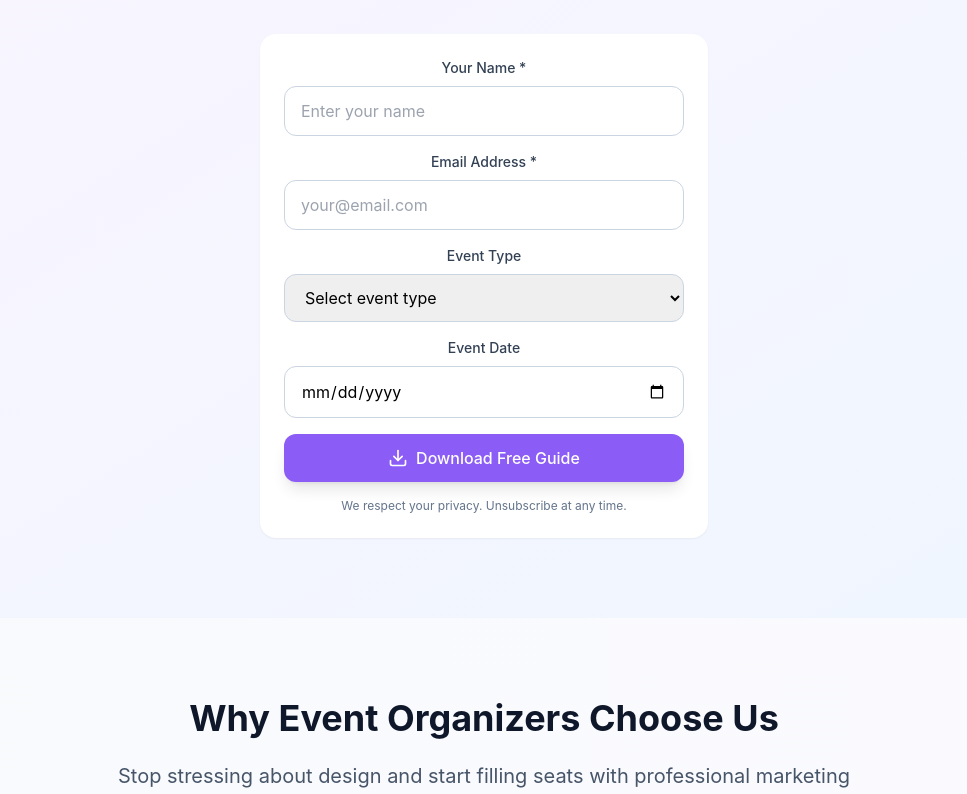
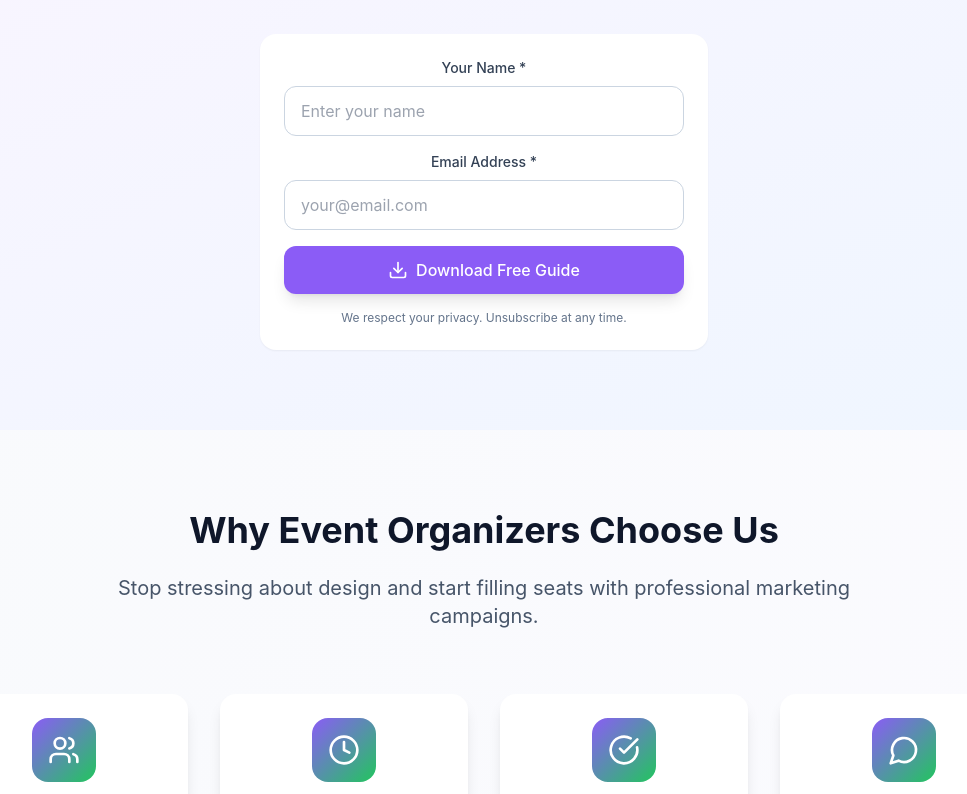
Before and after one commit to Adoraq1/adoraq-wesbite, a Next.js app: page / in a window 1280 px wide. Shown: the part 1111-1905 px from the top of the page, without its empty margins (156-1123 px from the left). Built offline with nearby package versions, Linux system fonts and the light colour scheme.

Commit message:
Remove event type and date fields from lead form - Simplified form to just name and email

```diff
--- a/components/LeadForm.tsx
+++ b/components/LeadForm.tsx
@@ -10,9 +10,7 @@ interface LeadFormProps {
 export default function LeadForm({ onSuccess }: LeadFormProps) {
   const [formData, setFormData] = useState({
     name: '',
-    email: '',
-    eventType: '',
-    eventDate: ''
+    email: ''
   })
   const [isLoading, setIsLoading] = useState(false)
   const [errors, setErrors] = useState<{[key: string]: string}>({})
@@ -49,9 +47,7 @@ export default function LeadForm({ onSuccess }: LeadFormProps) {
         },
         body: JSON.stringify({
           email: formData.email,
-          name: formData.name,
-          eventType: formData.eventType,
-          eventDate: formData.eventDate
+          name: formData.name
         })
       })
 
@@ -146,42 +142,7 @@ export default function LeadForm({ onSuccess }: LeadFormProps) {
           )}
         </div>
 
-        <div>
-          <label htmlFor="eventType" className="block text-sm font-medium text-muted-700 mb-2">
-            Event Type
-          </label>
-          <select
-            id="eventType"
-            name="eventType"
-            value={formData.eventType}
-            onChange={handleInputChange}
-            className="w-full px-4 py-3 rounded-xl border border-muted-300 focus:ring-brand focus:ring-2 focus:border-transparent transition-all duration-200"
-          >
-            <option value="">Select event type</option>
-            <option value="workshop">Workshop</option>
-            <option value="conference">Conference</option>
-            <option value="meetup">Meetup</option>
-            <option value="networking">Networking Event</option>
-            <option value="training">Training Session</option>
-            <option value="launch">Product/Service Launch</option>
-            <option value="other">Other</option>
-          </select>
-        </div>
 
-        <div>
-          <label htmlFor="eventDate" className="block text-sm font-medium text-muted-700 mb-2">
-            Event Date
-          </label>
-          <input
-            type="date"
-            id="eventDate"
-            name="eventDate"
-            value={formData.eventDate}
-            onChange={handleInputChange}
-            className="w-full px-4 py-3 rounded-xl border border-muted-300 focus:ring-brand focus:ring-2 focus:border-transparent transition-all duration-200"
-            placeholder="When is your event?"
-          />
-        </div>
 
         <button
           type="submit"
```
